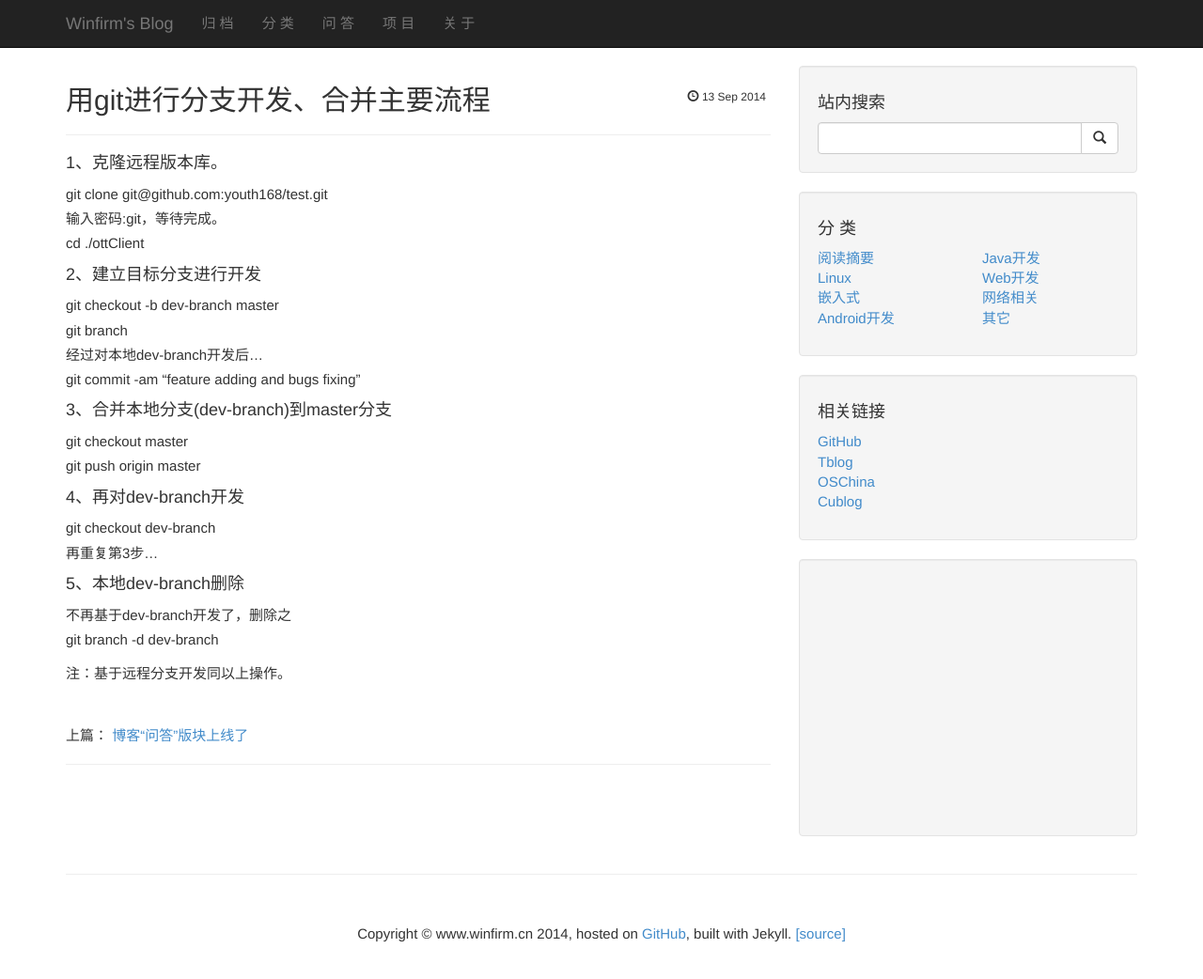
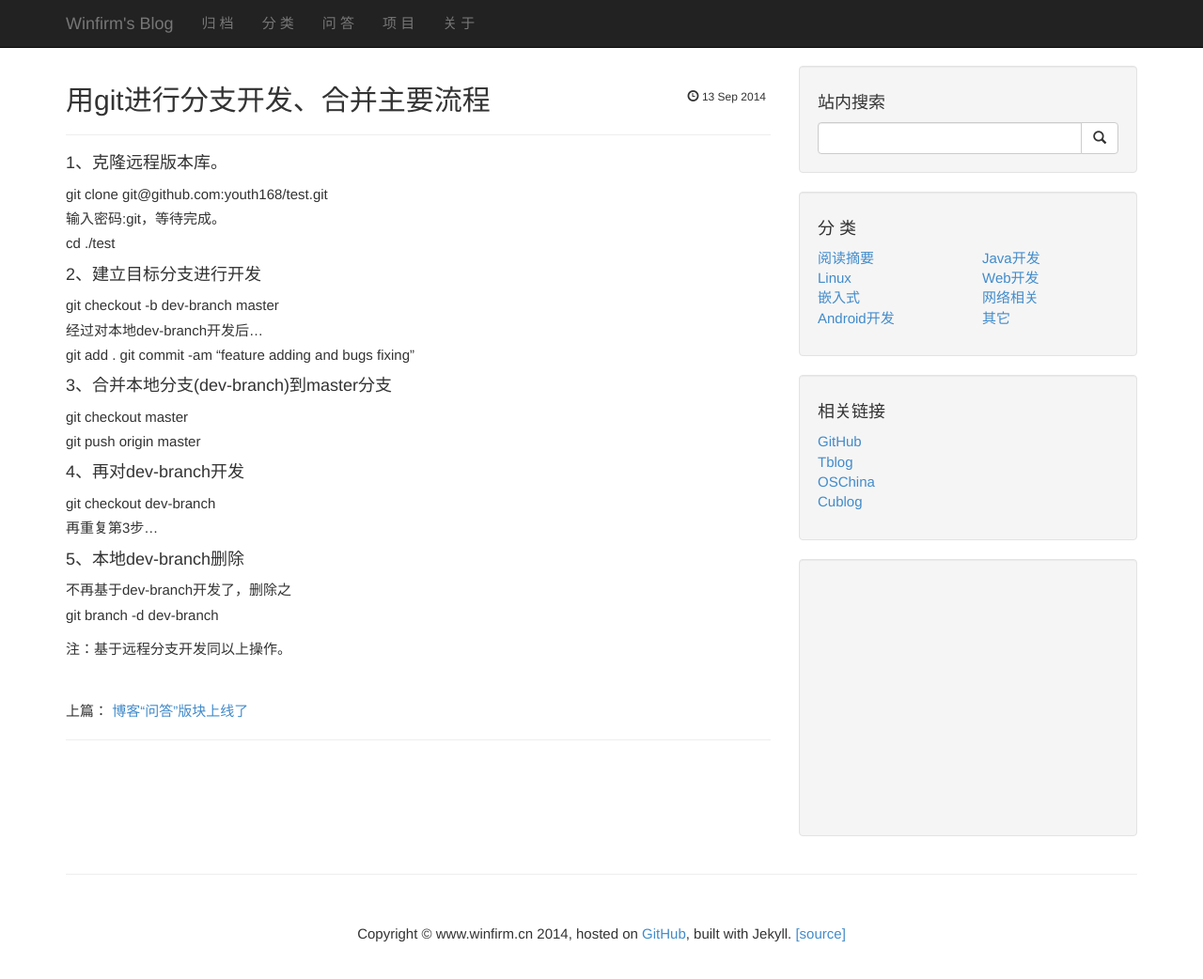
Before and after one commit to wdyggh/wdyggh.github.com, a Jekyll site: the page built from _posts/2014-09-13-git-branch-steps.markdown, in a window 1280 px wide and 1067 px high. Shown: the top 1042 px of the window at 94% size. Built offline with Jekyll 4.4.1, drawn with Linux system fonts in a browser that asks for light colours; nearby versions of some CDN libraries; library files that are not in the unit come from our copies; Markdown is read by kramdown in place of the engine named in the settings; comment, search, counter and statistics services are not loaded.

Commit message:
fix blog bug

```diff
--- a/_posts/2014-09-13-git-branch-steps.markdown
+++ b/_posts/2014-09-13-git-branch-steps.markdown
@@ -7,12 +7,12 @@ tags: [git]
 ####1、克隆远程版本库。
 git clone git@github.com:youth168/test.git
 输入密码:git，等待完成。
-cd ./ottClient
+cd ./test
 
 ####2、建立目标分支进行开发
 git checkout -b dev-branch master
-git branch
 经过对本地dev-branch开发后...
+git add .
 git commit -am "feature adding and bugs fixing"
 
 ####3、合并本地分支(dev-branch)到master分支
```
